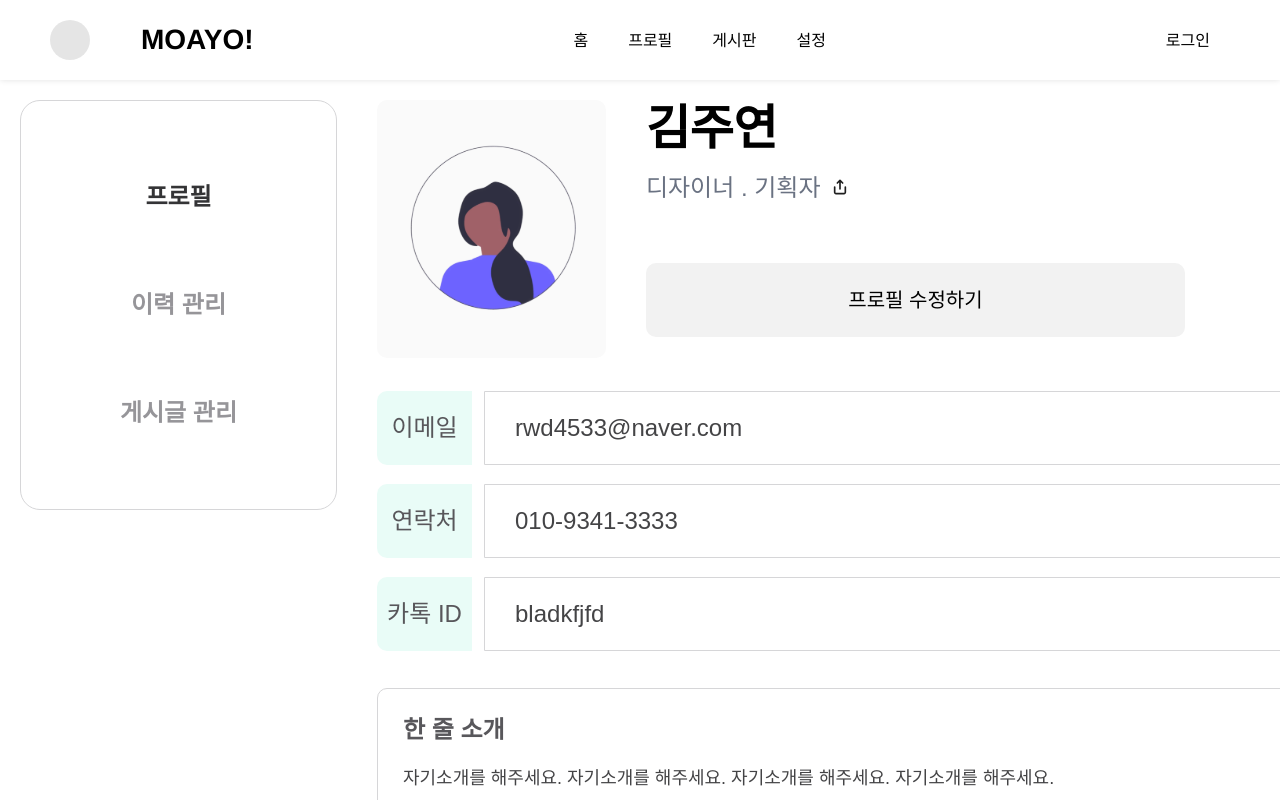
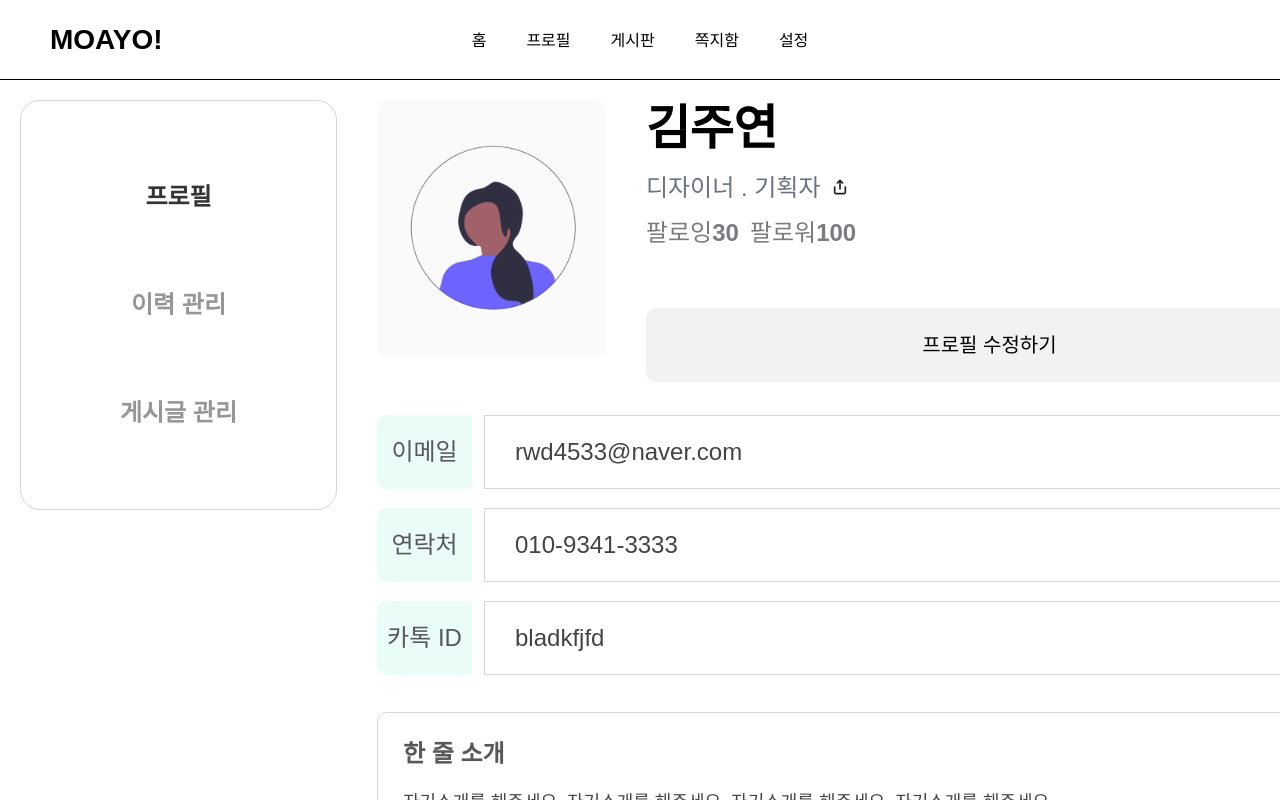
Before and after one commit to moayo-team/moayo-frontend, a React (Vite) app: page /profile in a window 1280 px wide. Shown: the top 800 px of the page. Built offline with nearby package versions, Linux system fonts and the light colour scheme.

Commit message:
feat: Navbar 프로필 링크 연결

```diff
--- a/src/App.tsx
+++ b/src/App.tsx
@@ -7,6 +7,7 @@ import ProfileLayout from './layouts/ProfileLayout';
 import ProfilePage from './pages/ProfilePage';
 import ProfileHistoryPage from './pages/ProfileHistoryPage';
 import ProfileEditPage from './pages/ProfileEditPage';
+import ProfilePostsPage from './pages/ProfilePostsPage';
 
 
 const router = createBrowserRouter([
@@ -24,7 +25,7 @@ const router = createBrowserRouter([
         children: [
           { index: true, element: <ProfilePage /> },
           { path: "history", element: <ProfileHistoryPage /> },
-          { path: "posts", element: <ProfilePage /> },
+          { path: "posts", element: <ProfilePostsPage /> },
           { path: "edit", element: <ProfileEditPage /> },
           { path: "add-resume", element: <ResumeAddPage />},
         ],
--- a/src/components/Navbar.tsx
+++ b/src/components/Navbar.tsx
@@ -1,83 +1,38 @@
-import { useState } from 'react';
+import { Link } from "react-router-dom";
 
-interface NavigationItem {
-  id: string;
-  label: string;
-  href: string;
-}
+function Navbar() {
+  return (
+    <nav className="h-20 border-b">
+      <div className="max-w-[1440px] mx-auto h-full px-[50px] grid grid-cols-3 items-center">
 
-export const Navbar = () => {
-  const [activeNav, setActiveNav] = useState<string>('board');
-  const [isLoggedIn, setIsLoggedIn] = useState<boolean>(false);
-  const [userName] = useState<string>('홍길동');
+        {/* Left: 로고 */}
+        <span className="font-pretendard text-[28px] font-bold leading-[36px] tracking-normal">
+          MOAYO!
+        </span>
 
-  const navigationItems: NavigationItem[] = [
-    { id: 'home', label: '홈', href: '/' },
-    { id: 'profile', label: '프로필', href: '/profile' },
-    { id: 'board', label: '게시판', href: '#board' },
-    { id: 'settings', label: '설정', href: '#settings' },
-  ];
+        {/* Center: 메뉴 */}
+        <ul className="flex items-center gap-10 h-6 justify-self-center">
+          <li className="font-roboto font-normal text-base leading-6 cursor-pointer">
+            <Link to="/">홈</Link>
+          </li>
+          <li className="font-roboto font-normal text-base leading-6 cursor-pointer">
+            <Link to="/profile">프로필</Link>
+          </li>
+          <li className="font-roboto font-normal text-base leading-6 cursor-pointer">
+            게시판
+          </li>
+          <li className="font-roboto font-normal text-base leading-6 cursor-pointer">
+            쪽지함
+          </li>
+          <li className="font-roboto font-normal text-base leading-6 cursor-pointer">
+            설정
+          </li>
+        </ul>
 
-  const handleNavClick = (id: string) => {
-    setActiveNav(id);
-  };
-
-  const handleLogin = () => {
-    setIsLoggedIn(true);
-  };
-
-  const handleLogout = () => {
-    setIsLoggedIn(false);
-  };
-
-  return (
-    <nav
-      className="w-full h-20 bg-white shadow-[0px_0px_6px_#0000001f] flex items-center justify-between px-[50px]"
-      role="navigation"
-      aria-label="Main navigation"
-    >
-      <div className="flex items-center gap-[51px]">
-        <div className="w-10 h-10 bg-[#0000001a] rounded-[100px]" aria-hidden="true" />
-        <h1 className="[font-family:'Pretendard-Bold',Helvetica] font-bold text-black text-[28px] tracking-[0] leading-9 whitespace-nowrap">
-          MOAYO!
-        </h1>
-      </div>
-
-      <ul className="inline-flex items-center gap-10">
-        {navigationItems.map((item) => (
-          <li key={item.id}>
-            <a
-              href={item.href}
-              onClick={() => handleNavClick(item.id)}
-              className="relative w-fit [font-family:'Roboto',Helvetica] font-normal text-black text-base tracking-[0] leading-6 whitespace-nowrap hover:opacity-70 focus:outline-none focus:ring-2 focus:ring-offset-2 focus:ring-black transition-opacity"
-              aria-current={activeNav === item.id ? 'page' : undefined}
-            >
-              {item.label}
-            </a>
-          </li>
-        ))}
-      </ul>
-
-      <div className="flex items-center gap-4">
-        {!isLoggedIn ? (
-          <button
-            onClick={handleLogin}
-            className="px-5 py-2 bg-primaryprimary-500 rounded-[10px] font-heading-h3-200 text-black hover:opacity-80 transition-opacity"
-          >
-            로그인
-          </button>
-        ) : (
-          <div className="flex items-center gap-4">
-            <span className="font-body-b2-200 text-black">{userName}</span>
-            <button
-              onClick={handleLogout}
-              className="px-5 py-2 bg-gray-scalegray-scale-300 rounded-[10px] font-heading-h3-200 text-black hover:opacity-80 transition-opacity"
-            >
-              로그아웃
-            </button>
-          </div>
-        )}
+        <div />
       </div>
     </nav>
   );
-};
+}
+
+export default Navbar;
--- a/src/components/Profile/ProfileHeader.tsx
+++ b/src/components/Profile/ProfileHeader.tsx
@@ -67,7 +67,7 @@ const ProfileHeader = ({ isEditing, jobTitle="", profileImage="",tags = [], onDa
                 />
             </div>
 
-            <div className="flex w-[539px] flex-col gap-[60px]">
+            <div className="flex w-[687px] flex-col gap-[60px]">
                 <div className="flex flex-col w-[305px] items-start gap-[14px]">
                     <span className="slef-stretch font-pretendard text-[48px] font-bold leading-[120%] tracking-[-0.01em]">
                         {DUMMY_PROFILE.name}
@@ -105,6 +105,21 @@ const ProfileHeader = ({ isEditing, jobTitle="", profileImage="",tags = [], onDa
                             </>
                         )}
                     </div>
+                    <div className="flex flex-start gap-[11px] self-stretch">
+                        <span className="flex font-pretendard text-[24px] font-medium leading-[130%] text-[#7C7B80]">
+                            팔로잉
+                            <p className="font-pretendard text-[24px] font-bold leading-[130%] text-[#7C7B80]">
+                                30
+                            </p>
+                        </span>
+                        <span className="flex font-pretendard text-[24px] font-medium leading-[130%] text-[#7C7B80]">
+                            팔로워
+                            <p className="font-pretendard text-[24px] font-bold leading-[130%] text-[#7C7B80]">
+                                100
+                            </p>
+
+                        </span>
+                    </div>
                 </div>
 
 
@@ -112,7 +127,7 @@ const ProfileHeader = ({ isEditing, jobTitle="", profileImage="",tags = [], onDa
                 {!isEditing && !isResumeManagePage &&(
                     <button
                         onClick={handleEditClick}
-                        className="h-[74px] py-[10px] px-[15px] items-center justify-center gap-[10px] self-stretch
+                        className="w-full h-[74px] py-[10px] px-[15px] items-center justify-center gap-[10px] self-stretch
                         bg-[#f2f2f2] rounded-[10px] cursor-pointer
                         font-pretendard text-[20px] font-medium leading-[140%]">
                         프로필 수정하기
--- a/src/layouts/HomeLayout.tsx
+++ b/src/layouts/HomeLayout.tsx
@@ -1,5 +1,5 @@
 import { Outlet } from "react-router-dom";
-import { Navbar } from "../components/Navbar";
+import Navbar from "../components/Navbar";
 
 
 const HomeLayout = () => {
--- a/src/layouts/ProfileLayout.tsx
+++ b/src/layouts/ProfileLayout.tsx
@@ -1,6 +1,6 @@
 import { Outlet } from "react-router-dom";
 import ProfileSidebar from "../components/profile/ProfileSidebar";
-import { Navbar } from "../components/Navbar";
+import Navbar from "../components/Navbar";
 
 const ProfileLayout = () => {
   return (
```
Also changed, not shown: src/components/components.tsx (deleted), src/pages/mail.tsx (deleted).
